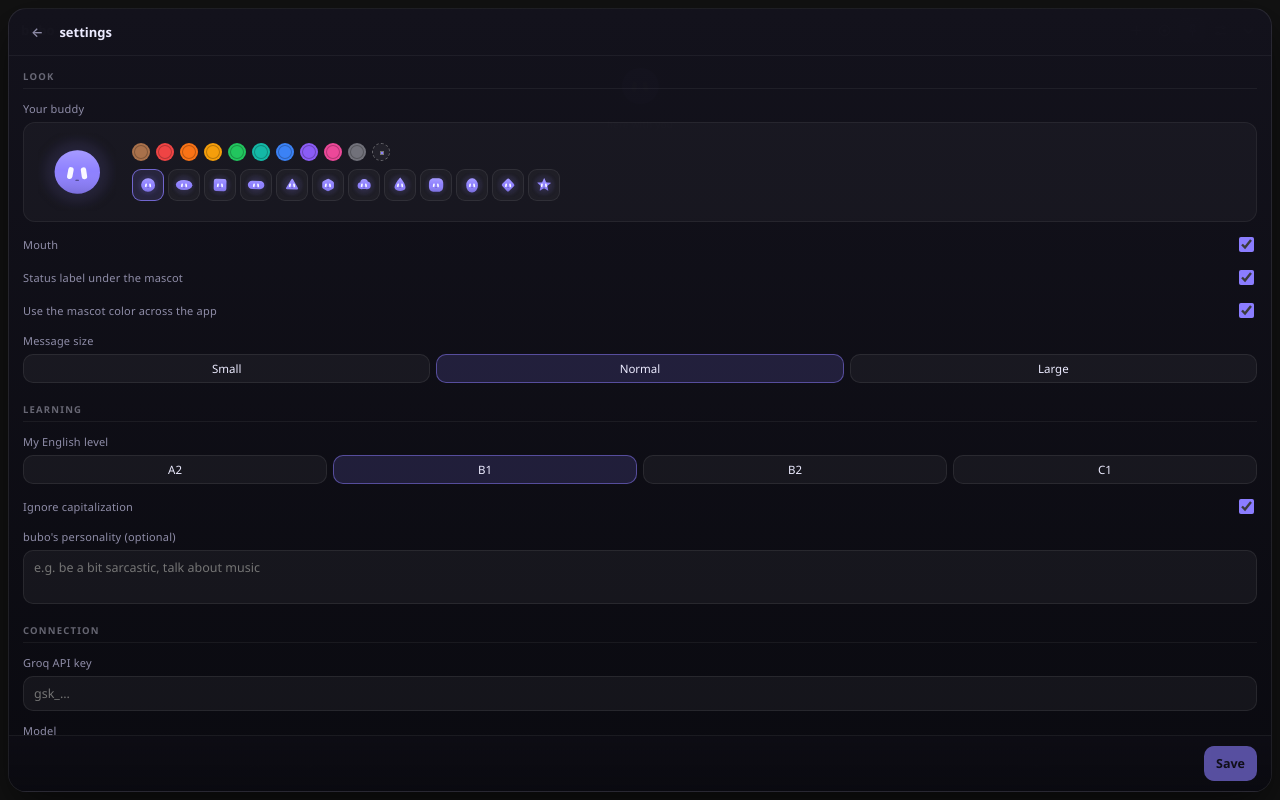
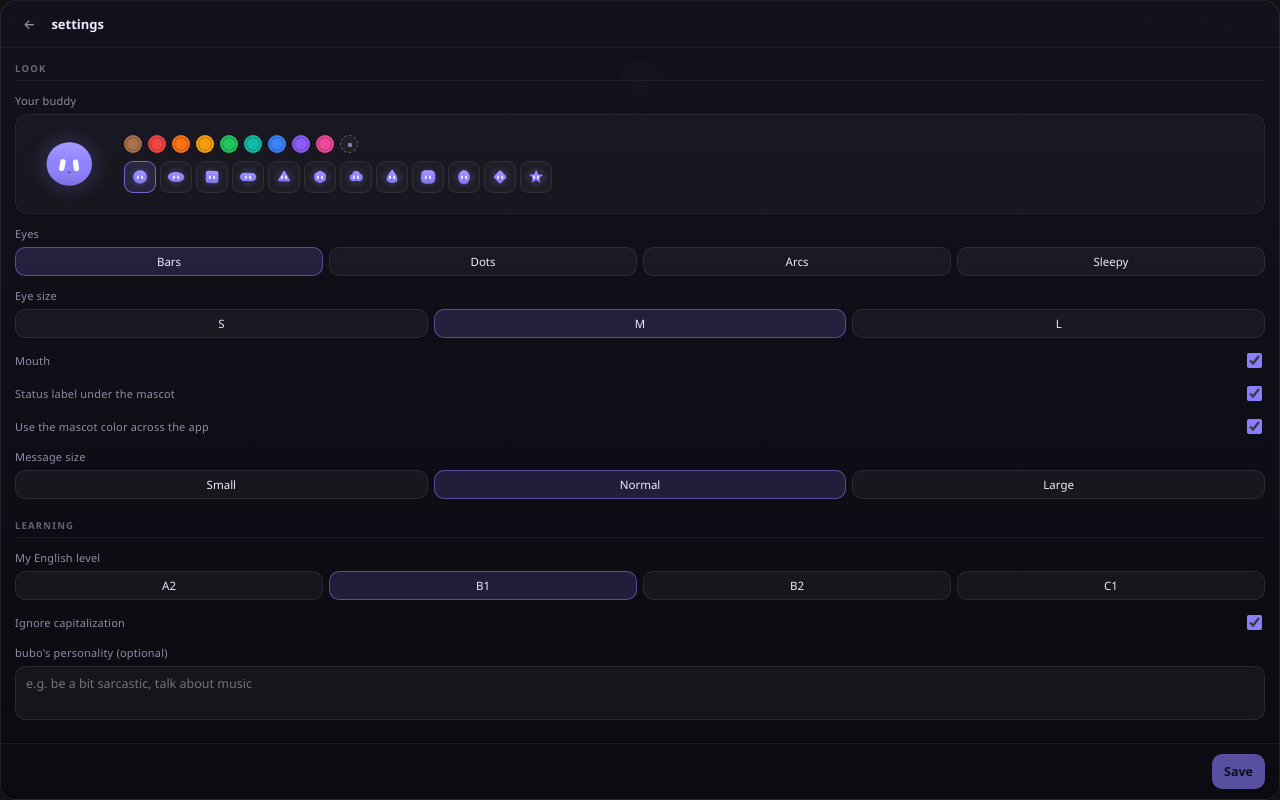
Before and after one commit to LucasInstra/bubo, a React (Vite) app: page / in a window 1280 px wide. Both pictures are taken after a click on the button 1220 px from the left and 30 px from the top of the page. Built offline with nearby package versions, Linux system fonts and the light colour scheme.

Commit message:
fix: solid panel background and add eye customization
Drops the backdrop blur and the 8px gap that leaked the wallpaper through the window, aligns the color row at nine swatches plus the picker, and adds eye style (bars, dots, arcs, sleepy) and size options.

```diff
--- a/src/App.tsx
+++ b/src/App.tsx
@@ -335,6 +335,8 @@ export default function App() {
               shape={settings.shape}
               color={settings.color}
               showMouth={settings.showMouth}
+              eyeStyle={settings.eyeStyle}
+              eyeSize={settings.eyeSize}
               boopable
             />
             {settings.showStatus && <span className="status-pill">{STATUS_LABEL[status]}</span>}
--- a/src/components/Mascot.tsx
+++ b/src/components/Mascot.tsx
@@ -28,8 +28,10 @@ export const MASCOT_COLORS = [
   "#3b82f6",
   "#8b5cf6",
   "#ec4899",
-  "#71717a",
 ] as const;
+
+export const EYE_STYLES = ["bars", "dots", "arcs", "sleepy"] as const;
+export const EYE_SIZES = ["small", "medium", "large"] as const;
 
 export const SHAPE_LABELS: Record<MascotShape, string> = {
   round: "round",
@@ -66,6 +68,8 @@ interface MascotProps {
   size?: number;
   boopable?: boolean;
   showMouth?: boolean;
+  eyeStyle?: string;
+  eyeSize?: string;
 }
 
 function superellipse(path: Path2D, radius: number, power: number) {
@@ -235,6 +239,8 @@ export function Mascot({
   size = 128,
   boopable = false,
   showMouth = true,
+  eyeStyle = "bars",
+  eyeSize = "medium",
 }: MascotProps) {
   const canvasRef = useRef<HTMLCanvasElement>(null);
   const stateRef = useRef<OrbState>(state);
@@ -384,11 +390,18 @@ export function Mascot({
       context.fillRect(-radius * 1.4, -radius * 1.4, radius * 2.8, radius * 2.8);
       context.restore();
 
-      // eyes: one solid capsule each, no pupil; happy turns them into arcs
-      const eyeWidth = radius * 0.225;
-      const eyeHeight = radius * 0.52 * (1 + wonder * 0.1);
+      // eyes: one solid shape each, no pupil; style and size are configurable
+      const sizeScale = eyeSize === "small" ? 0.82 : eyeSize === "large" ? 1.22 : 1;
+      let eyeWidth = radius * 0.225 * sizeScale;
+      let eyeHeight = radius * 0.52 * sizeScale * (1 + wonder * 0.1);
+      if (eyeStyle === "dots") eyeHeight = eyeWidth;
+      if (eyeStyle === "sleepy") {
+        eyeWidth = radius * 0.34 * sizeScale;
+        eyeHeight = radius * 0.13 * sizeScale;
+      }
       const eyeOffset = radius * 0.285;
       const eyeY = radius * 0.05 + gaze.y * radius * 0.03;
+      const drawArcs = happy > 0.55 || eyeStyle === "arcs";
 
       for (const side of [-1, 1]) {
         const eyeX = side * eyeOffset + gaze.x * radius * 0.05;
@@ -398,9 +411,9 @@ export function Mascot({
         context.translate(eyeX, eyeY);
         context.rotate(side * -0.16);
 
-        if (happy > 0.55) {
+        if (drawArcs) {
           context.strokeStyle = "rgba(252,252,255,0.97)";
-          context.lineWidth = eyeWidth * 0.75;
+          context.lineWidth = Math.max(1.4, eyeWidth * 0.72);
           context.lineCap = "round";
           context.beginPath();
           context.arc(0, eyeHeight * 0.2, eyeWidth * 0.9, Math.PI * 1.14, Math.PI * 1.86);
@@ -470,7 +483,7 @@ export function Mascot({
       window.removeEventListener("pointermove", onPointerMove);
       canvas.removeEventListener("pointerdown", onPointerDown);
     };
-  }, [size, shape, color, boopable, showMouth]);
+  }, [size, shape, color, boopable, showMouth, eyeStyle, eyeSize]);
 
   return (
     <canvas
--- a/src/components/SettingsPanel.tsx
+++ b/src/components/SettingsPanel.tsx
@@ -115,6 +115,8 @@ export function SettingsPanel({
                 shape={draft.shape}
                 color={draft.color}
                 showMouth={draft.showMouth}
+                eyeStyle={draft.eyeStyle}
+                eyeSize={draft.eyeSize}
                 boopable
               />
             </div>
@@ -148,11 +150,57 @@ export function SettingsPanel({
                     title={SHAPE_LABELS[option]}
                     onClick={() => patch({ shape: option })}
                   >
-                    <Mascot state="idle" size={24} shape={option} color={draft.color} />
+                    <Mascot
+                      state="idle"
+                      size={24}
+                      shape={option}
+                      color={draft.color}
+                      eyeStyle={draft.eyeStyle}
+                      eyeSize={draft.eyeSize}
+                    />
                   </button>
                 ))}
               </div>
             </div>
+          </div>
+        </div>
+
+        <div className="field">
+          <span>Eyes</span>
+          <div className="levels">
+            {[
+              ["bars", "Bars"],
+              ["dots", "Dots"],
+              ["arcs", "Arcs"],
+              ["sleepy", "Sleepy"],
+            ].map(([value, label]) => (
+              <button
+                key={value}
+                className={`chip ${draft.eyeStyle === value ? "chip-on" : ""}`}
+                onClick={() => patch({ eyeStyle: value })}
+              >
+                {label}
+              </button>
+            ))}
+          </div>
+        </div>
+
+        <div className="field">
+          <span>Eye size</span>
+          <div className="levels">
+            {[
+              ["small", "S"],
+              ["medium", "M"],
+              ["large", "L"],
+            ].map(([value, label]) => (
+              <button
+                key={value}
+                className={`chip ${draft.eyeSize === value ? "chip-on" : ""}`}
+                onClick={() => patch({ eyeSize: value })}
+              >
+                {label}
+              </button>
+            ))}
           </div>
         </div>
 
--- a/src/lib/types.ts
+++ b/src/lib/types.ts
@@ -32,6 +32,8 @@ export interface Settings {
   showStatus: boolean;
   accentFromMascot: boolean;
   textSize: string;
+  eyeStyle: string;
+  eyeSize: string;
 }
 
 export interface DrillItem {
@@ -70,4 +72,6 @@ export const DEFAULT_SETTINGS: Settings = {
   showStatus: true,
   accentFromMascot: true,
   textSize: "normal",
+  eyeStyle: "bars",
+  eyeSize: "medium",
 };
--- a/src/styles.css
+++ b/src/styles.css
@@ -34,7 +34,7 @@ button {
 
 .app {
   height: 100%;
-  padding: 8px;
+  padding: 0;
 }
 
 .app.size-small {
@@ -54,26 +54,11 @@ button {
   height: 100%;
   display: flex;
   flex-direction: column;
-  border-radius: 18px;
+  border-radius: 16px;
   overflow: hidden;
-  background: linear-gradient(180deg, rgba(24, 23, 34, 0.94) 0%, rgba(11, 11, 17, 0.97) 100%);
+  background: linear-gradient(180deg, #17161f 0%, #0b0b11 100%);
   border: 1px solid rgba(255, 255, 255, 0.08);
-  box-shadow:
-    0 18px 45px rgba(0, 0, 0, 0.55),
-    inset 0 1px 0 rgba(255, 255, 255, 0.06);
-  backdrop-filter: blur(24px);
-  animation: rise 0.28s ease-out;
-}
-
-@keyframes rise {
-  from {
-    opacity: 0;
-    transform: translateY(8px) scale(0.99);
-  }
-  to {
-    opacity: 1;
-    transform: none;
-  }
+  box-shadow: inset 0 1px 0 rgba(255, 255, 255, 0.06);
 }
 
 /* header */
```
Also changed, not shown: 2 other files (tests, documents, lock files or other folders).
